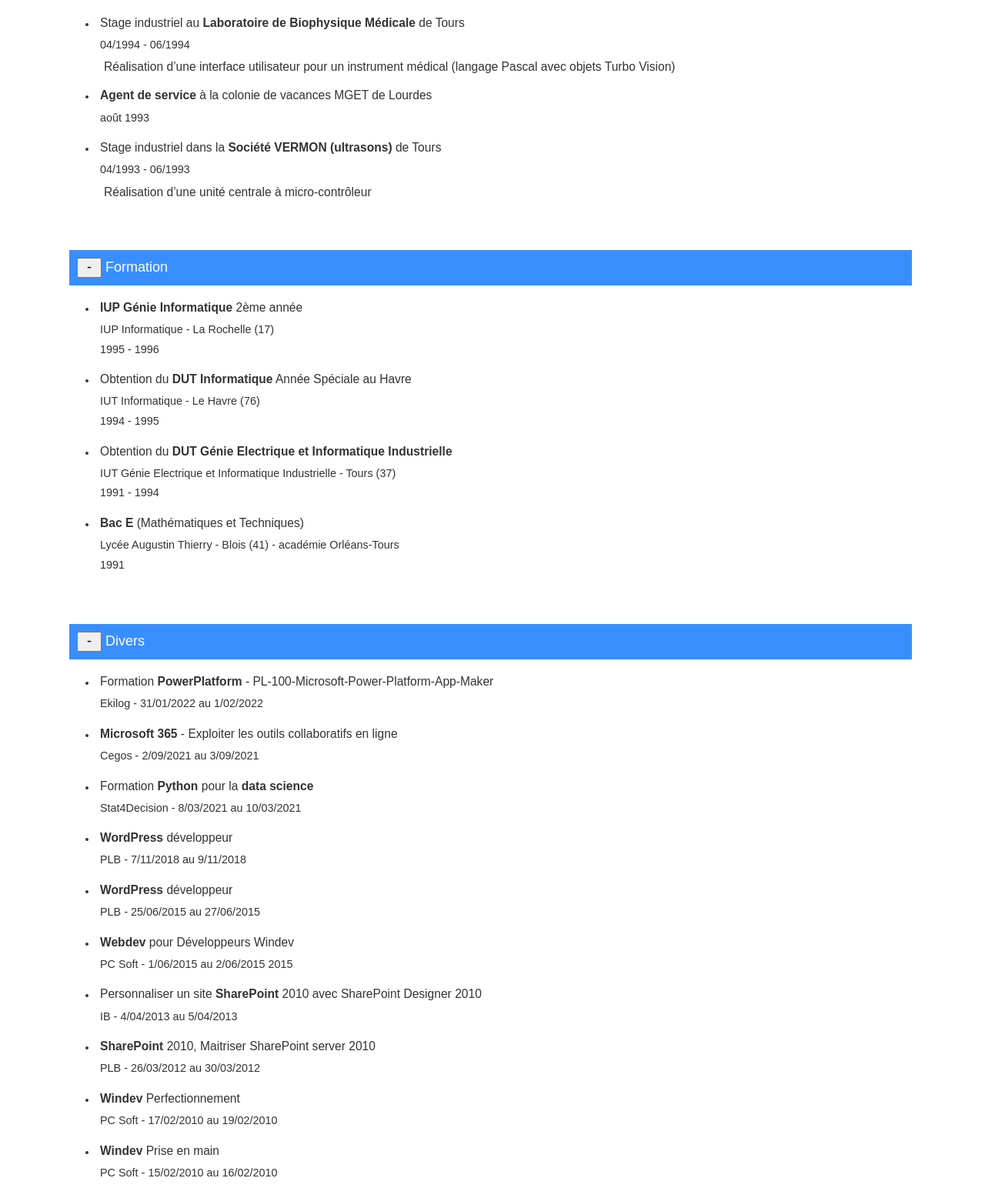
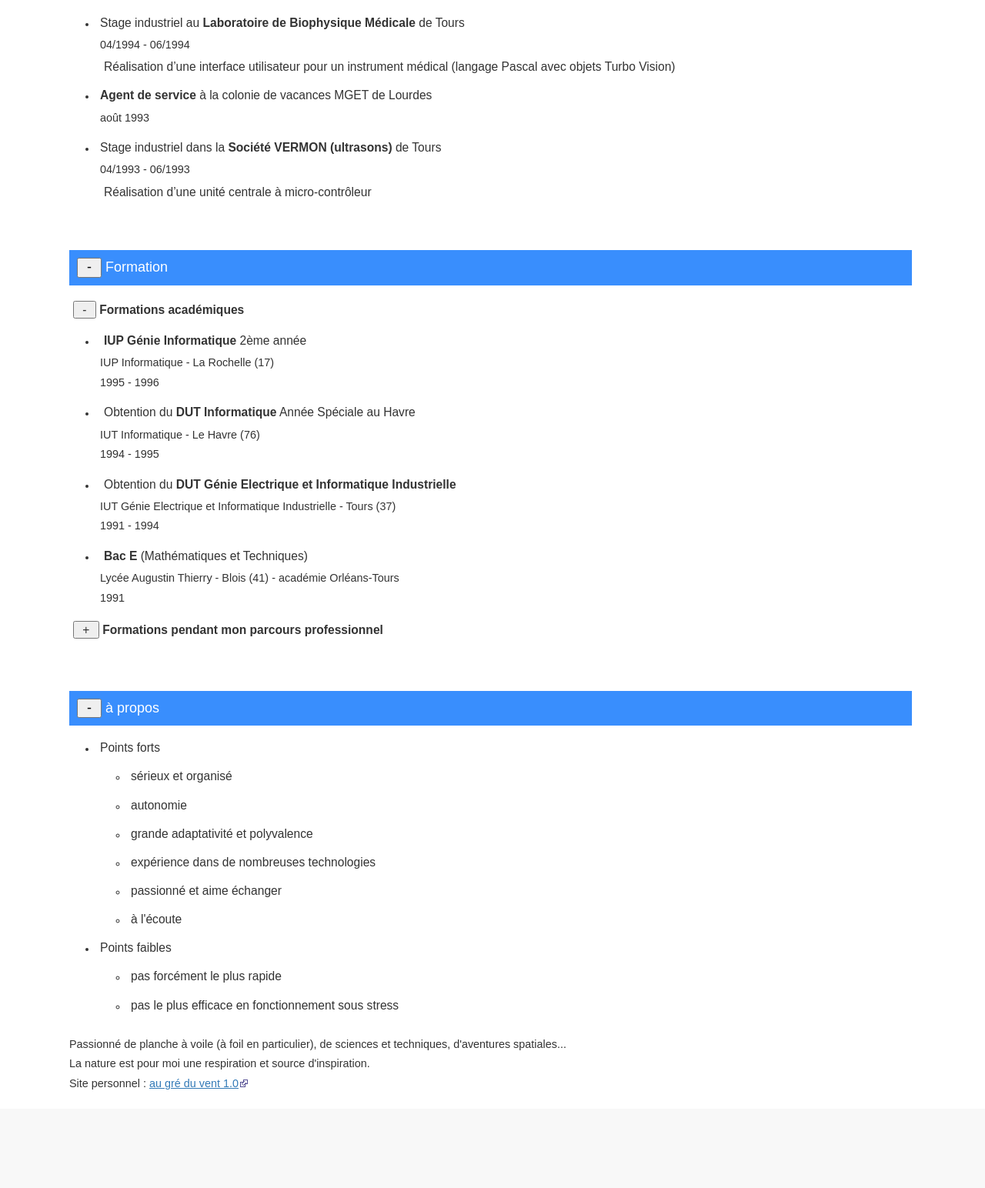
Before and after one commit to jeeve/greduvent, a PHP site: page /cv/ in a window 1280 px wide. Shown: the part 1360-2904 px from the top of the page at 77% size. After the commit the page ends 2776 px from the top, so only its background shows below. Run offline with PHP 8.4, Linux system fonts and the light colour scheme; some web fonts are replaced.

Commit message:
a propos

```diff
--- a/cv/css/cv.css
+++ b/cv/css/cv.css
@@ -119,3 +119,11 @@ ul.realisation {
 .windows li {
   width: 300px;
 }
+
+#item-div-formation h3 {
+  padding-left: 10px;
+}
+
+a {
+  font-size: 1em;
+}
--- a/cv/cv.php
+++ b/cv/cv.php
@@ -385,6 +385,11 @@
                                 data-toggle="collapse" data-target="#item-div-formation" /> Formation
                         </h2>
                         <div id="item-div-formation" class="collapse in">
+                            <h3><input id="div-formationsacademiques" type="button" value=" - " data-toggle="collapse"
+                                    data-target="#item-div-formationsacademiques" /> <strong>Formations
+                                    académiques</strong>
+                            </h3>
+                            <div id="item-div-formationsacademiques" class="collapse in">
                                 <ul>
                                     <li>
                                         <h3><strong>IUP Génie Informatique</strong> 2ème année</h3>
@@ -397,7 +402,8 @@
                                         <p>1994 - 1995</p>
                                     </li>
                                     <li>
-                                    <h3>Obtention du <strong>DUT Génie Electrique et Informatique Industrielle</strong>
+                                        <h3>Obtention du <strong>DUT Génie Electrique et Informatique
+                                                Industrielle</strong>
                                         </h3>
                                         <p>IUT Génie Electrique et Informatique Industrielle - Tours (37)</p>
                                         <p>1991 - 1994</p>
@@ -409,29 +415,26 @@
                                     </li>
                                 </ul>
                             </div>
-                    </div>
-                </div>
-
-                <div class="row">
-                    <div class="col-xs-12 col-md-12 fond">
-                    <a name="divers"></a>
-                        <h2><input style="color:black;" id="div-divers" type="button" value=" - " data-toggle="collapse"
-                                data-target="#item-div-divers" /> Divers
-                        </h2>
-                        <div id="item-div-divers" class="collapse in">
+                            <h3><input id="div-formationsprofessionnelles" type="button" value=" + "
+                                    data-toggle="collapse" data-target="#item-div-formationsprofessionnelles" />
+                                <strong>Formations pendant mon parcours professionnel</strong>
+                            </h3>
+                            <div id="item-div-formationsprofessionnelles" class="collapse">
                                 <ul>
                                     <li>
                                         <h3>Formation <strong>PowerPlatform</strong> -
                                             PL-100-Microsoft-Power-Platform-App-Maker</h3>
-                                    <p>Ekilog -  31/01/2022 au 1/02/2022</p>
+                                        <p>Ekilog - 31/01/2022 au 1/02/2022</p>
                                     </li>
                                     <li>
-                                    <h3><strong>Microsoft 365</strong> - Exploiter les outils collaboratifs en ligne
+                                        <h3><strong>Microsoft 365</strong> - Exploiter les outils collaboratifs en
+                                            ligne
                                         </h3>
                                         <p>Cegos - 2/09/2021 au 3/09/2021</p>
                                     </li>
                                     <li>
-                                    <h3>Formation <strong>Python</strong> pour la <strong>data science</strong></h3>
+                                        <h3>Formation <strong>Python</strong> pour la <strong>data science</strong>
+                                        </h3>
                                         <p>Stat4Decision - 8/03/2021 au 10/03/2021</p>
                                     </li>
                                     <li>
@@ -447,7 +450,8 @@
                                         <p>PC Soft - 1/06/2015 au 2/06/2015 2015</p>
                                     </li>
                                     <li>
-                                    <h3>Personnaliser un site <strong>SharePoint</strong> 2010 avec SharePoint Designer
+                                        <h3>Personnaliser un site <strong>SharePoint</strong> 2010 avec SharePoint
+                                            Designer
                                             2010</h3>
                                         <p>IB - 4/04/2013 au 5/04/2013</p>
                                     </li>
@@ -467,8 +471,63 @@
                             </div>
                         </div>
                     </div>
+                </div>
 
 
+                <div class="row">
+                    <div class="col-xs-12 col-md-12 fond">
+                        <a name="divers"></a>
+                        <h2><input style="color:black;" id="div-divers" type="button" value=" - " data-toggle="collapse"
+                                data-target="#item-div-divers" /> à propos
+                        </h2>
+                        <div id="item-div-divers" class="collapse in">
+                            <ul>
+                                <li>
+                                    <h3>Points forts</h3>
+                                </li>
+                                <ul>
+                                    <li>
+                                        <h3>sérieux et organisé</h3>
+                                    </li>
+                                    <li>
+                                        <h3>autonomie</h3>
+                                    </li>
+                                    <li>
+                                        <h3>grande adaptativité et polyvalence</h3>
+                                    </li>
+                                    <li>
+                                        <h3>expérience dans de nombreuses technologies</h3>
+                                    </li>
+                                    <li>
+                                        <h3>passionné et aime échanger</h3>
+                                    </li>
+                                    <li>
+                                        <h3>à l'écoute</h3>
+                                    </li>
+                                </ul>
+                                <li>
+                                    <h3>Points faibles</h3>
+                                </li>
+                                <ul>
+                                    <li>
+                                        <h3>pas forcément le plus rapide</h3>
+                                    </li>
+                                    <li>
+                                        <h3>pas le plus efficace en fonctionnement sous stress</h3>
+                                    </li>
+                                </ul>
+                            </ul>
+                            <br>
+                            <p>Passionné de planche à voile (à foil en particulier), de sciences et techniques,
+                                d'aventures spatiales...</p>
+                            <p>La nature est pour moi une respiration et source d'inspiration.</p>
+                            <p>Site personnel : <a href="https://greduvent.herokuapp.com/" target="_blank">au gré du
+                                    vent 1.0</a></p>
+                        </div>
+                    </div>
+                </div>
+
+                <br>
 
 
 
--- a/cv/includes/navbar.php
+++ b/cv/includes/navbar.php
@@ -10,7 +10,8 @@
                <a class="navbar-brand navbar-brand-texte" href="./#home">Jean-Valéry JULIEN</a>
                <a class="navbar-brand navbar-brand-texte" href="./#experience">Expérience</a>
                <a class="navbar-brand navbar-brand-texte" href="./#formation">Formation</a>
-               <a href="./#divers"><img alt="@jeeve" title="@jeeve" src="/images/logo_twitter.png" class="navbar-brand hidden-xs"/></a>
+               <a class="navbar-brand navbar-brand-texte" href="./#divers">à propos</a>
+
             </div>
          </div>
       </div>
```
Lines whose indentation alone changed are shown as unchanged.
